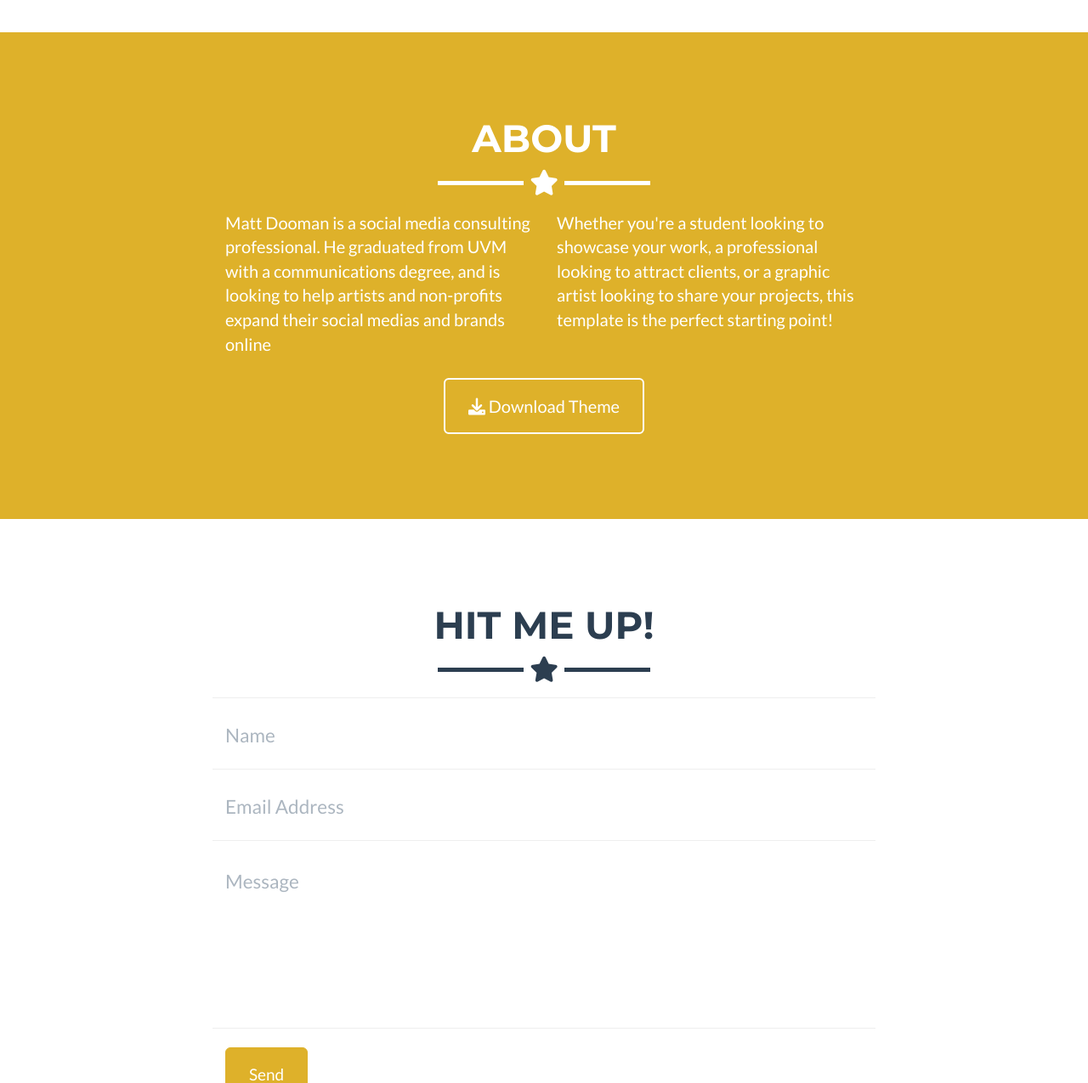
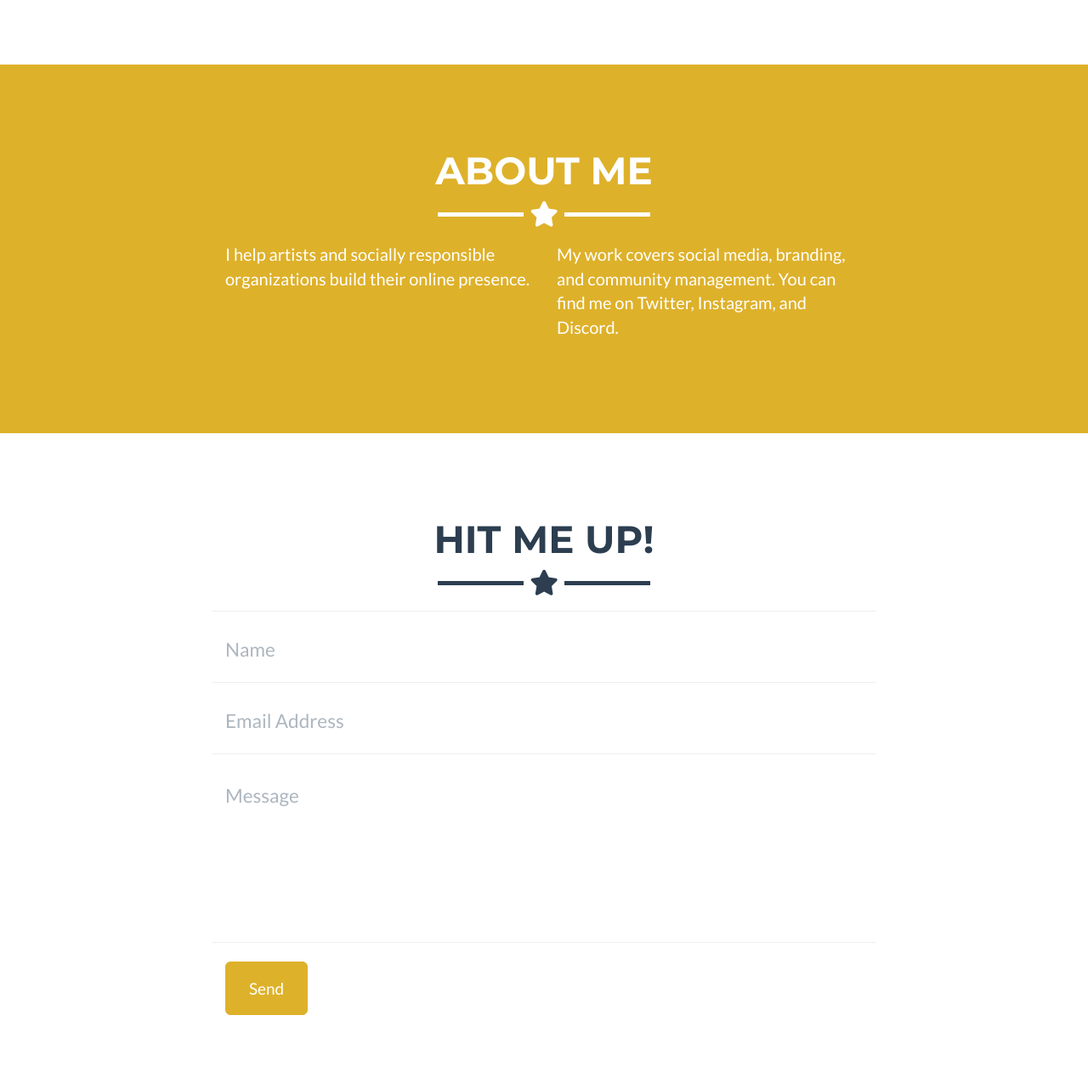
Before and after one commit to mattdooman/mattdooman.github.io, a Jekyll site: the page built from _posts/2020-04-01-downdog.markdown, in a window 1280 px wide and 1400 px high, scrolled down 1857 px, cut to the strip 125-1400 px from the top of the window. Shown: the whole strip at 85% size. Built offline with Jekyll 4.4.1, drawn with Linux system fonts in a browser that asks for light colours; some of the changed text lies outside the part shown.

Commit message:
tweaks to make it look better, add a down dog description

```diff
--- a/_config.yml
+++ b/_config.yml
@@ -5,7 +5,8 @@ email: mattdooman@gmail.com
 url: https://mattdooman.github.io
 description: "Memes and Media by Me"
 keywords: "respectful, wholesome, memes, social, twitter, instagram, reddit"
-skills: "Social Media - Memes - Brand - Video"
+skills: "Social Media - Community Management - Memes"
+subskills: "100 Million People Reached"
 meta_author: Matt Dooman
 
 # Google webmaster tools
@@ -33,7 +34,7 @@ color:
 
 # Footer settings
 footer:
-  copyright: Dr. Henry Jekyll
+  copyright: Matt Dooman
   location: Location
   social: Around the Web
   credits: Credits
@@ -49,7 +50,7 @@ social:
 
 # Postal address (add as many lines as necessary)
 address:
-  - line: paul's house
+  - line: Paul's House
   - line: Caladan
 
 # Credits content
--- a/_includes/about.html
+++ b/_includes/about.html
@@ -3,23 +3,16 @@
   <div class="container">
     <div class="row">
       <div class="col-lg-12 text-center">
-        <h2>About</h2>
+        <h2>About Me</h2>
         <hr class="star-light">
       </div>
     </div>
     <div class="row">
       <div class="col-lg-4 col-lg-offset-2">
-        <p>Matt Dooman is a social media consulting professional. He graduated from UVM with a communications
-        degree, and is looking to help artists and non-profits expand their social medias and brands online</p>
+        <p>I help artists and socially responsible organizations build their online presence.</p>
       </div>
       <div class="col-lg-4">
-        <p>Whether you're a student looking to showcase your work, a professional looking to attract clients, or
-          a graphic artist looking to share your projects, this template is the perfect starting point! </p>
-      </div>
-      <div class="col-lg-8 col-lg-offset-2 text-center">
-        <a href="https://github.com/jeromelachaud/freelancer-theme" class="btn btn-lg btn-outline">
-          <i class="fa fa-download"></i> Download Theme
-        </a>
+        <p>My work covers social media, branding, and community management.  You can find me on Twitter, Instagram, and Discord.</p>
       </div>
     </div>
   </div>
--- a/_includes/header.html
+++ b/_includes/header.html
@@ -8,6 +8,8 @@
           <span class="name">{{ site.title }}</span>
           <hr class="star-light" />
           <span class="skills">{{ site.skills }}</span>
+          <br>
+          <span class="skills">{{ site.subskills }}</span>
         </div>
       </div>
     </div>
--- a/_includes/portfolio_grid.html
+++ b/_includes/portfolio_grid.html
@@ -3,7 +3,7 @@
   <div class="container portfolio-flex-grid">
     <div class="row">
       <div class="col-lg-12 text-center">
-        <h2>Check Me Out</h2>
+        <h2>My Work</h2>
         <hr class="star-primary">
       </div>
     </div>
--- /dev/null
+++ b/_posts/2020-04-01-downdog.markdown
@@ -0,0 +1,11 @@
+---
+layout: default
+modal-id: 2
+date: 2020-04-01
+img: DownDogApp.png
+alt: image-alt
+project-date: April 2020
+client: Down Dog App
+category: Social Media, Community Management
+description: Managed Instagram community for Down Dog.  Lead a campaign to curate and repost the best community tagged images.  Over 2 months, community posts had 100k impressions and follower count grew from 22k to 48k.
+---
```
Also changed, not shown: _posts/2014-07-17-downdog.markdown (deleted, +0 -11 lines), 5 other files.
